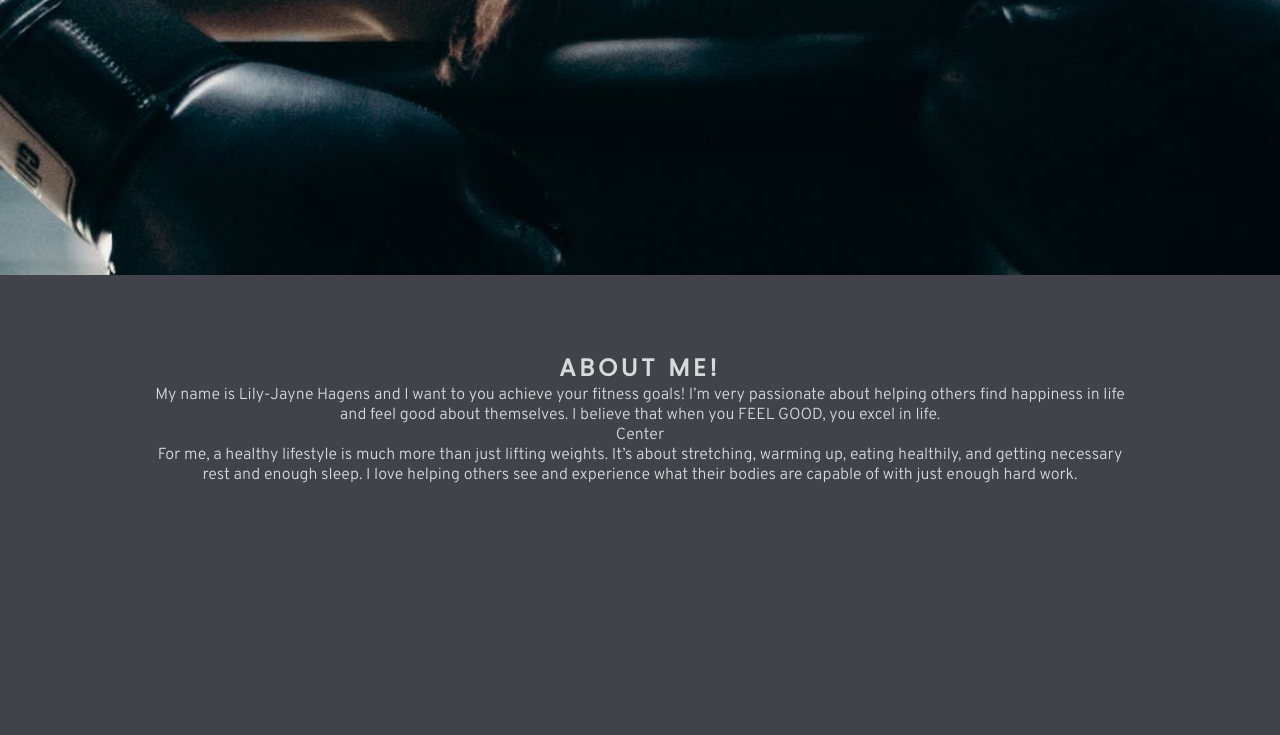
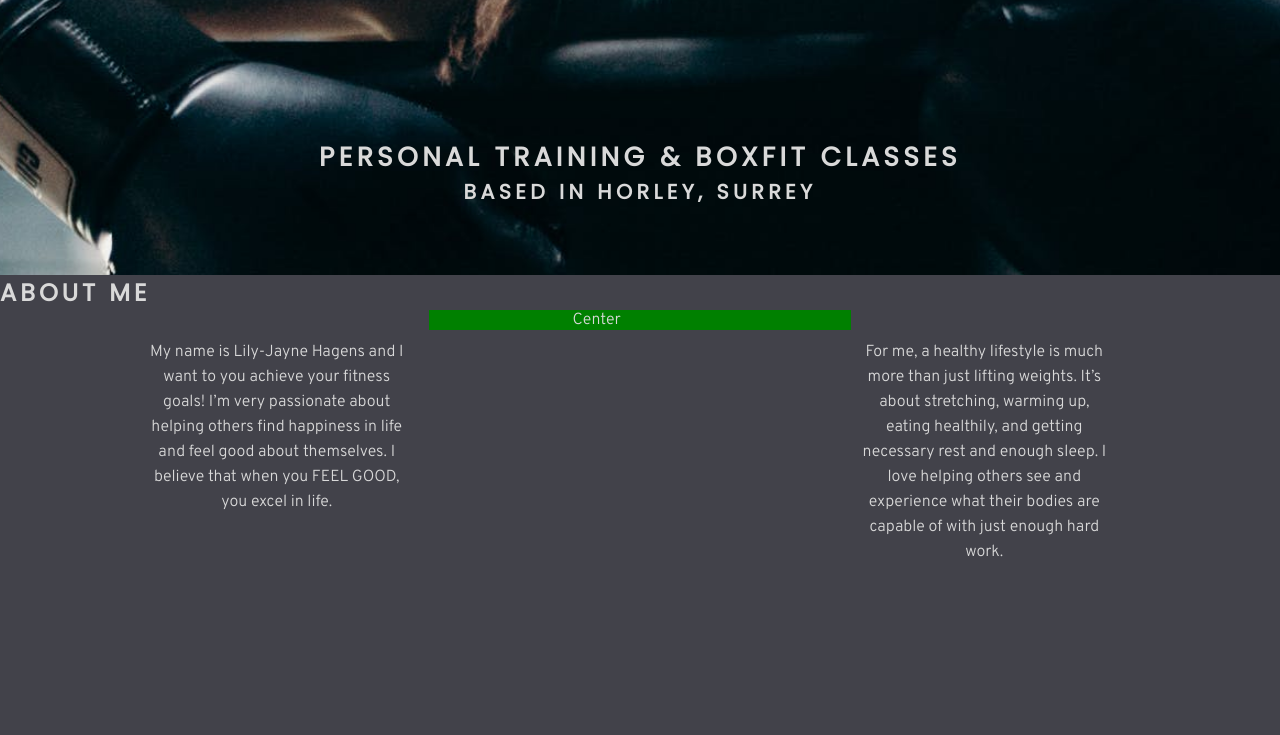
Before and after one commit to JakePennell/the-fitness-box, a plain HTML site: page index.html in a window 1280 px wide. Shown: the part 400-1135 px from the top of the page. Drawn offline with Linux system fonts and the light colour scheme.

Commit message:
re-style of the bio section from top and bottom to left and right divs

```diff
--- a/assets/css/style.css
+++ b/assets/css/style.css
@@ -101,49 +101,54 @@ animation-fill-mode: forwards;
 
     text-align: center;
 
-    width: 400px;
-    height: 300px;
+    position: absolute;
+    top: 80%;
+    left: 50%;
+    transform: translate(-50%, -50%);
+}
 
-    padding: 10px;
+/* Bio */
+
+#bio {
+    height: 600px;
+}
+
+#left-about {
+    padding-top: 30px;
+    width: 33%;
+    float: left;
+    margin-left: 150px;
+}
+
+#right-about {
+    padding-top: 30px;
+    width: 33%;
+    float: right;
+}
+
+#center-about {
+    width: 33%;
+    margin: 0 auto;
+    background-color: green;
 
 }
 
-/* About Me */
-
-#about-me {
-    height: 300px;
-    margin-top: 75px;
-    margin-left: 150px;
-    margin-bottom: 75px;
-    margin-right: 150px;
+.left-about-paragraph {
+    width: 60%;
+    line-height: 25px;
     text-align: center;
 }
 
-#about-top {
-    padding: 30px;
-    width: 25%;
-    margin: 0 auto;
-    background-color: blue;
-}
-
-#about-center {
-    padding: 30px;
-    width: 33%;
-    margin: 0 auto;
-    background-color: red;
-}
-
-#about-bottom {
-    padding: 30px;
-    width: 33%;
-    margin: 0 auto;
-    background-color: green;
+.right-about-paragraph {
+    width: 60%;
+    line-height: 25px;
+    text-align: center;
 }
 
 /* Footer */
 
 footer {
-    height: 50px;
+    height: 150px;
 }
 
 .social-networks {
--- a/index.html
+++ b/index.html
@@ -43,34 +43,29 @@
                 <h2>Personal Training & Boxfit Classes</h2>
                 <h3>Based in Horley, Surrey</h3>
             </div>
-
         </div>
     </section>
 
-    <section id="about-me">
-        <h2>About Me!</h2>
-
-        <div id="top-about">
-        <div>
+    <section id="bio">
+        <h2>About Me</h2>
+        <div id="left-about">
+        <div class="left-about-paragraph">
             <p>My name is Lily-Jayne Hagens and I want to you achieve your fitness goals!
                 I’m very passionate about helping others find happiness in life and feel good about themselves.
                 I believe that when you FEEL GOOD, you excel in life.
 </p>
 </div>
 </div>
-
-        <div id="center-about">Center</div>
-
-        <div id="bottom-about">
-            <div>
-            <p>
-                For me, a healthy lifestyle is much more than just lifting weights.
+        <div id="right-about">
+        <div class="right-about-paragraph">
+            <p>For me, a healthy lifestyle is much more than just lifting weights.
                 It’s about stretching, warming up, eating healthily, and getting necessary rest and enough sleep.
                 I love helping others see and experience what their bodies are capable of with just enough hard work.
 </p>
 </div>
 </div>
 
+        <div id="center-about">Center</div>
     </section>
 
     <footer>
```
Lines whose indentation alone changed are shown as unchanged.
